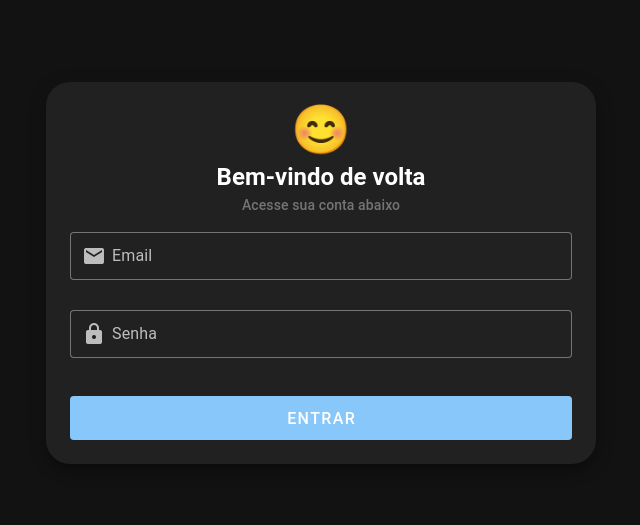
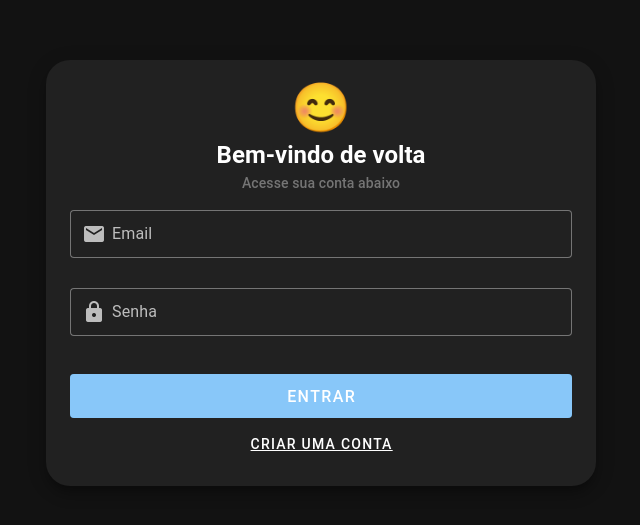
Before and after one commit to LucasVentura52/project-api, a Vue app: page /login in a window 1280 px wide. Shown: the part 127-652 px from the top of the page, without its empty margins (319-959 px from the left). Built offline with nearby package versions, Linux system fonts and the light colour scheme.

Commit message:
correção no botão do login

```diff
--- a/src/services/AuthService.ts
+++ b/src/services/AuthService.ts
@@ -10,7 +10,7 @@ export const AuthService = {
       const response = await AuthRepository.login(payload);
       return response.data;
     } catch (error: any) {
-      throw error.response?.data?.mensagem || "Erro ao autenticar";
+      throw error.response?.data?.mensagem || "Usuário ou senha inválidos!";
     }
   },
 
@@ -25,7 +25,7 @@ export const AuthService = {
         throw mensagens;
       }
 
-      throw error.response?.data || "Erro ao cadastrar";
+      throw error.response?.data || "Erro inespeado ao cadastrar.";
     }
   },
 };
--- a/src/views/LoginView.vue
+++ b/src/views/LoginView.vue
@@ -16,8 +16,12 @@
                     class="mt-4" size="large">
                     Entrar
                 </v-btn>
+
+                <v-btn type="submit" variant="text" block class="mt-2 text-decoration-underline"
+                    @click="router.push('/cadastrar')">
+                    Criar uma conta
+                </v-btn>
             </v-form>
-
         </v-card>
     </v-container>
 </template>
```
